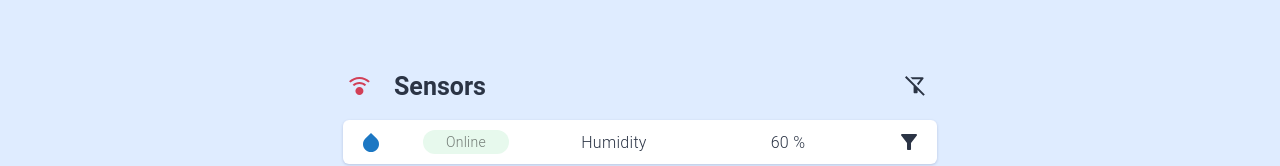
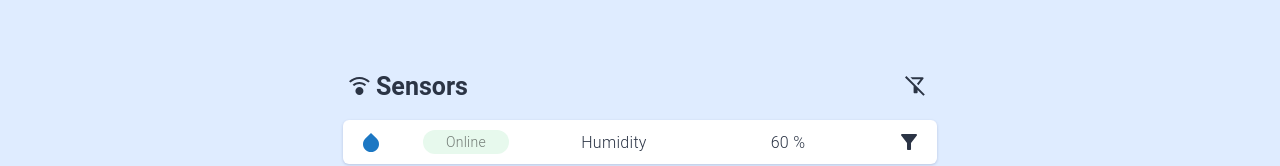
Before and after one commit to KiT-Maverik/sensors, a React (Create React App) app in the folder client/: page / in a window 1280 px wide. Shown: the part 306-472 px from the top of the page. Built offline with nearby package versions, Linux system fonts and the light colour scheme; what emotion-normalize would draw is missing.

Commit message:
Label restyling

```diff
--- a/client/src/components/label/label.style.ts
+++ b/client/src/components/label/label.style.ts
@@ -5,17 +5,14 @@ const container: Interpolation<Theme> = ({ spacing }: Theme) => ({
     display: 'flex',
     justifyContent: 'space-between',
     alignItems: 'center',
-    gap: spacing.l,
+    gap: spacing.s / 2,
     width: '100%',
     padding: `0 ${spacing.s / 2}px` ,
     boxSizing: 'border-box',
 });
 
-const sensorIcon: Interpolation<Theme> = ({ color, spacing }: Theme) => ({
-    display: 'flex',
-    justifyContent: 'space-between',
-    gap: spacing.l,
-    fill: color.secondary,
+const sensorIcon: Interpolation<Theme> = ({ color }: Theme) => ({
+    fill: color.text,
 });
 
 const header: Interpolation<Theme> = ({ color }: Theme) => ({
```
